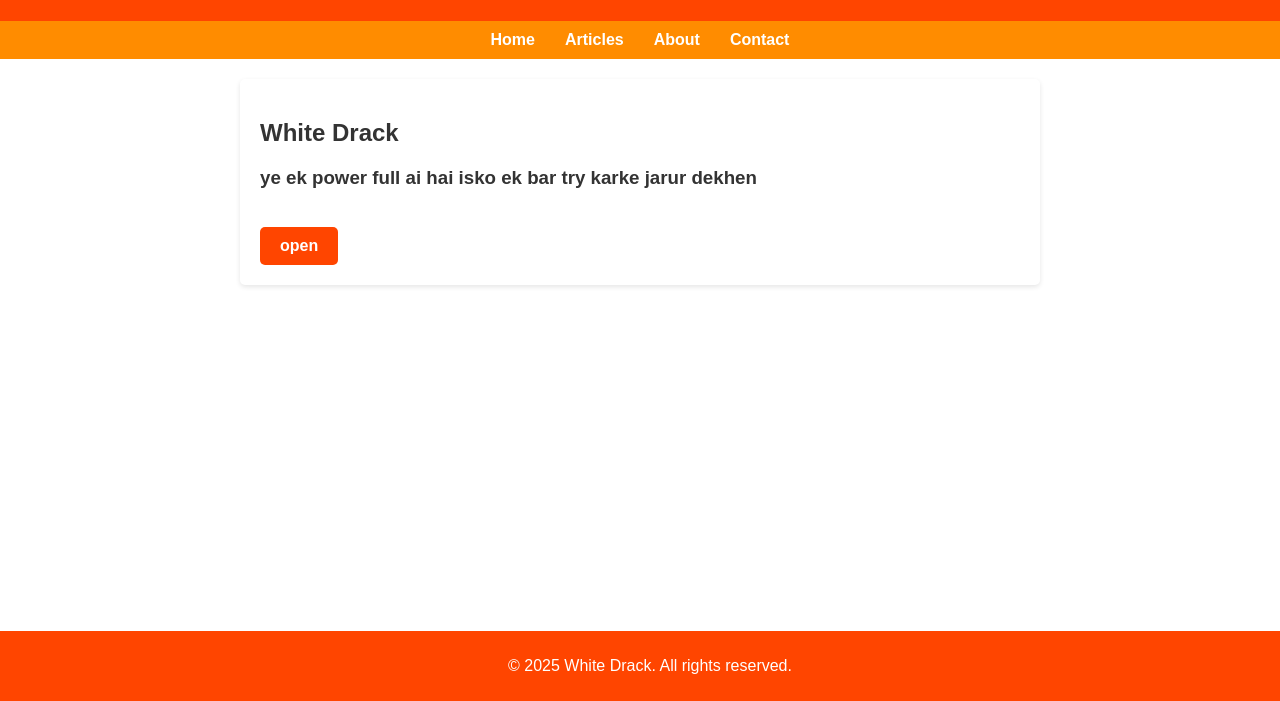
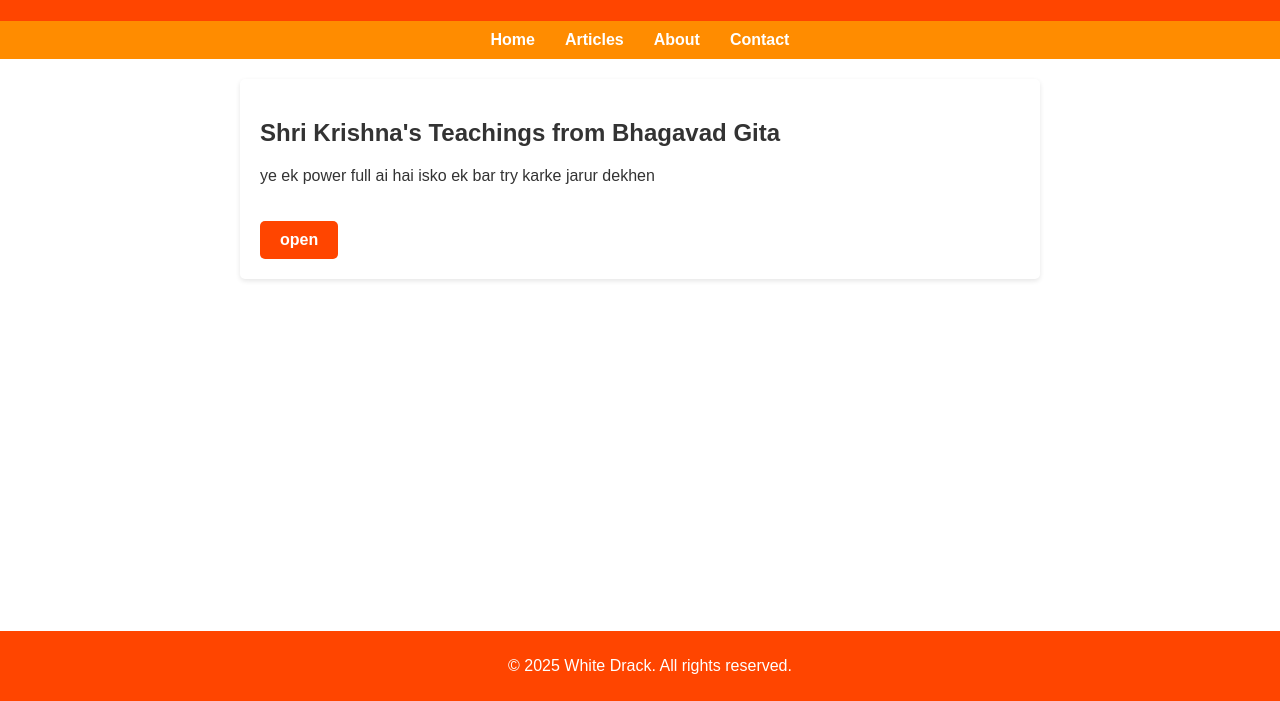
Before and after one commit to WhiteDrack/Art, a plain HTML site: page index.html in a window 1280 px wide. Shown: the part 99-800 px from the top of the page. Drawn offline with Linux system fonts and the light colour scheme.

Commit message:
Update index.html

```diff
--- a/index.html
+++ b/index.html
@@ -99,8 +99,8 @@
 
     <main>
         <article>
-            <h1>White Drack</h1>
-            <h3>ye ek power full ai hai isko ek bar try karke jarur dekhen</h3>
+            <h1>Shri Krishna's Teachings from Bhagavad Gita</h1>
+            <p>ye ek power full ai hai isko ek bar try karke jarur dekhen</p>
             <a href="white.html" class="read-button">open</a>
         </article>
     </main>
```
